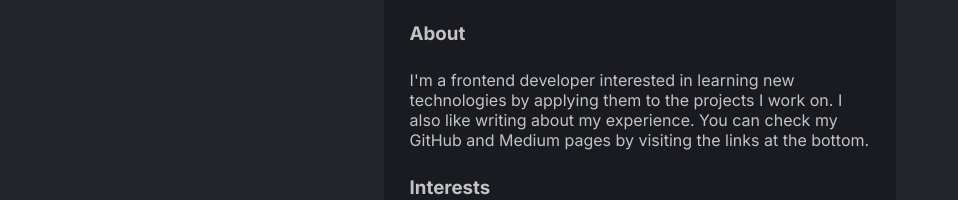
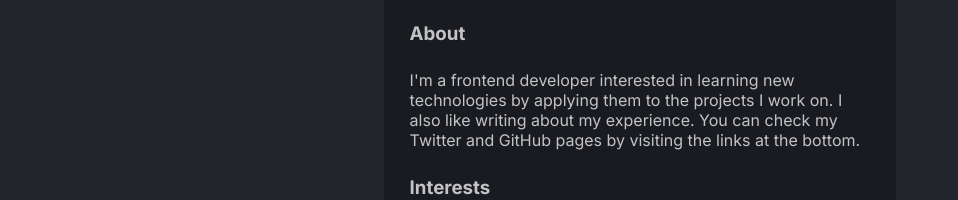
Before and after one commit to Dimterion/React-projects, a React (Create React App) app: page /business-card in a window 1280 px wide. Shown: the part 537-737 px from the top of the page, without its empty margins (0-958 px from the left). Built offline with nearby package versions, Linux system fonts and the light colour scheme.

Commit message:
Text correction

```diff
--- a/src/Pages/BusinessCard/BusinessCard.js
+++ b/src/Pages/BusinessCard/BusinessCard.js
@@ -22,7 +22,7 @@ function BusinessCard() {
         <p className="profile-text">
           I'm a frontend developer interested in learning new technologies by
           applying them to the projects I work on. I also like writing about my
-          experience. You can check my GitHub and Medium pages by visiting the
+          experience. You can check my Twitter and GitHub pages by visiting the
           links at the bottom.
         </p>
         <h3 className="profile-text-title">Interests</h3>
```
